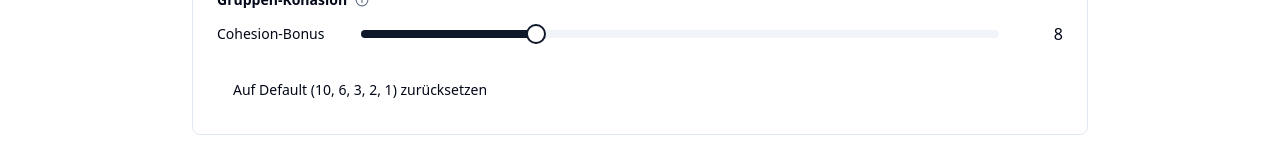
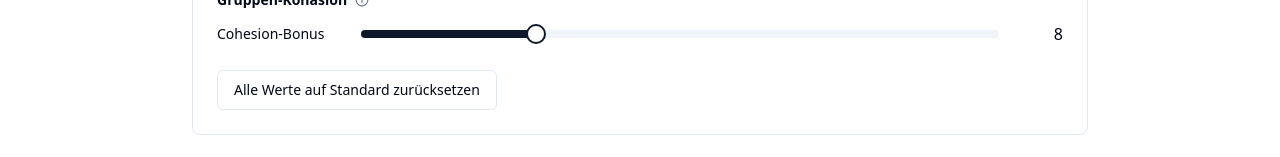
Before and after one commit to smart-byte/wunschplatz, a React (Vite) app: page /optimize in a window 1280 px wide. Shown: the part 569-726 px from the top of the page. Built offline with nearby package versions, Linux system fonts and the light colour scheme.

Commit message:
ui(optimize): clarify reset button resets all settings

```diff
--- a/src/components/optimize/SolverConfigForm.tsx
+++ b/src/components/optimize/SolverConfigForm.tsx
@@ -2,7 +2,6 @@ import { Input } from '@/components/ui/input';
 import { Label } from '@/components/ui/label';
 import { Slider } from '@/components/ui/slider';
 import { useSolverConfigStore } from '@/store/useSolverConfigStore';
-import { defaultSolverConfig } from '@/types';
 import { Button } from '@/components/ui/button';
 import {
   Tooltip,
@@ -175,7 +174,16 @@ export function SolverConfigForm() {
           </div>
         </div>
 
-        <Button variant="ghost" onClick={reset}>Auf Default ({defaultSolverConfig.priorityWeights.join(', ')}) zurücksetzen</Button>
+        <Button
+          variant="outline"
+          onClick={() => {
+            if (confirm('Alle Optimierungs-Einstellungen auf Standardwerte zurücksetzen (Prio-Gewichtungen, alle Strafen, Cohesion-Bonus)?')) {
+              reset();
+            }
+          }}
+        >
+          Alle Werte auf Standard zurücksetzen
+        </Button>
       </div>
     </TooltipProvider>
   );
```
